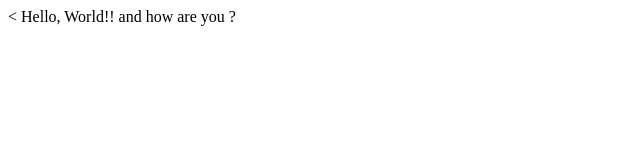
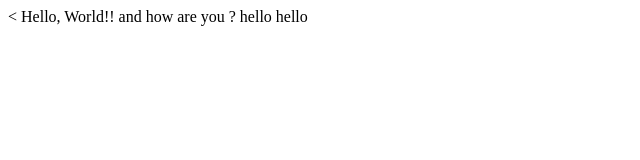
Before and after one commit to Austin3898/Work, a plain HTML site: page hello.html in a window 1280 px wide. Shown: the full height of the page, 0-640 px from the left. Drawn offline with Linux system fonts and the light colour scheme.

Commit message:
Update hello.html

```diff
--- a/hello.html
+++ b/hello.html
@@ -5,6 +5,6 @@
     <title>Webpage</title>
   </head>
   <body>
-    Hello, World!! and how are you ?
+    Hello, World!! and how are you ? hello hello
   </body>
 </html>
```
